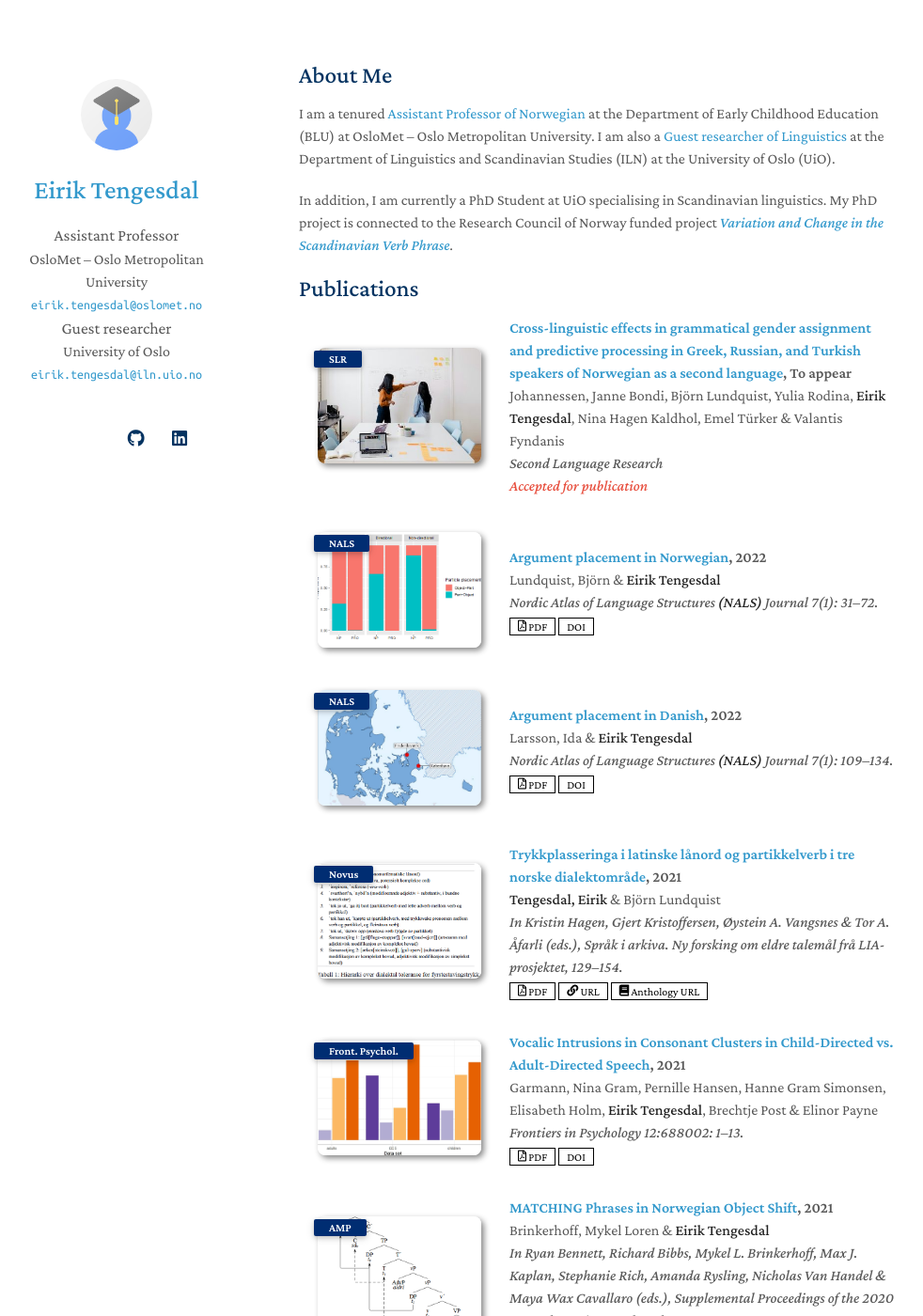
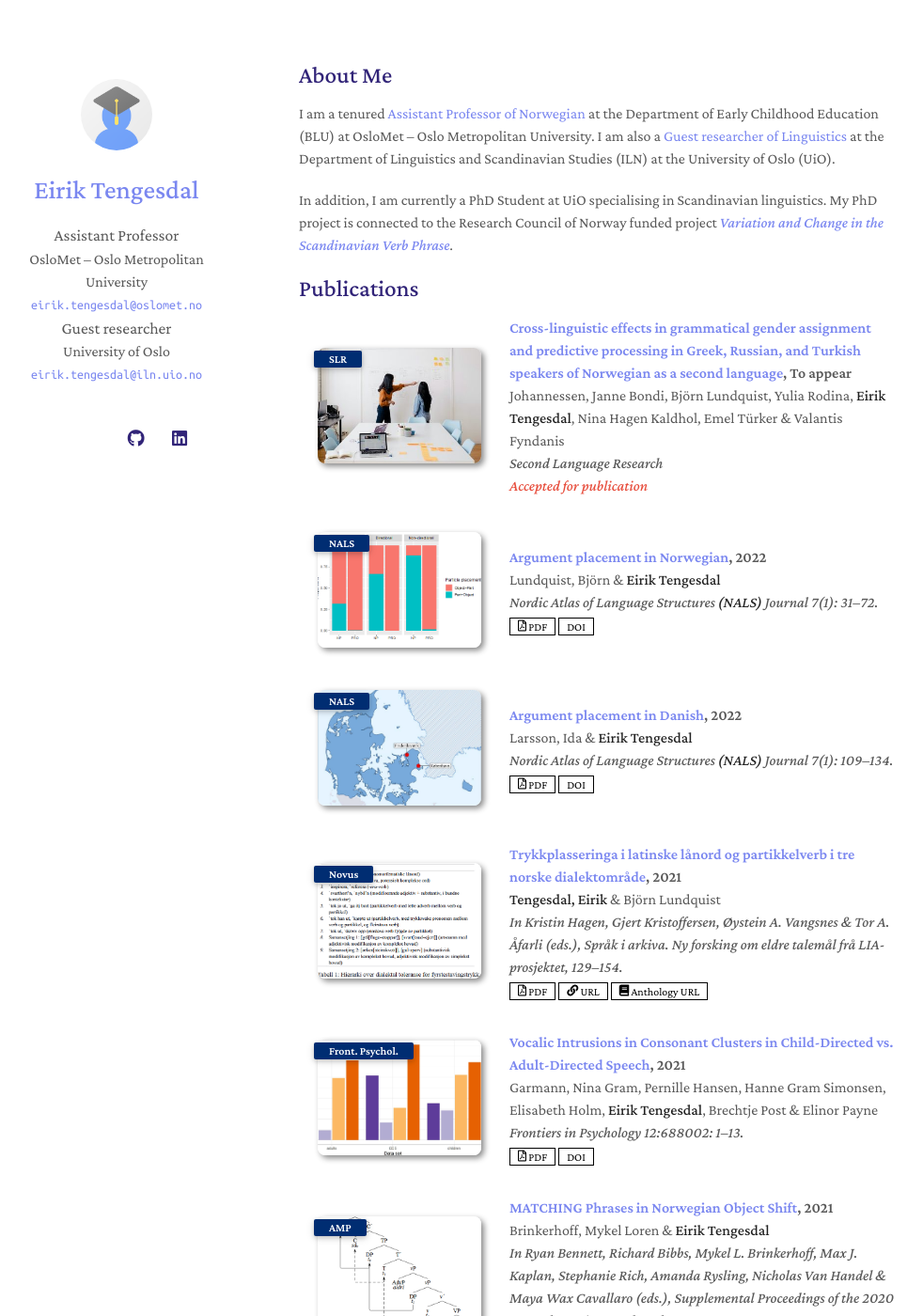
Before and after one commit to EirikTengesdal/eiriktengesdal.no-old, a Jekyll site: the page built from index.md, in a window 1280 px wide and 1400 px high. Shown: the whole window at 94% size, without its empty margins (152-1134 px from the left). Built offline with Jekyll 4.4.1, drawn with Linux system fonts in a browser that asks for light colours; nearby versions of some CDN libraries; a style sheet for code colours, icons or effects is not loaded; our own code applies the rules of GitHub Pages for plain Markdown files.

Commit message:
Update minimal-light.scss

```diff
--- a/_sass/minimal-light.scss
+++ b/_sass/minimal-light.scss
@@ -7,14 +7,14 @@
   height:2.4rem;
   width:2.4rem;
   background-color:transparent;
-  color:#043361!important;
+  color:#312478!important; /*#043361*/
   border-radius:100%;
   text-align:center;
   font-size:1.15rem;
   line-height:2.5rem;
   margin-right:1rem}
 
-@media (prefers-color-scheme: dark) { .social-icons a {color: #3eb7f0 !important; }}
+@media (prefers-color-scheme: dark) { .social-icons a {color: #9b3ef0 !important; }}/*#3eb7f0*/
 
 .social-icons a:last-child{margin-right:0}.social-icons a:hover{background-color:white;
     color:black;
@@ -230,18 +230,18 @@ papertitle {
 
 h3, h4, h5, h6 {
   font-weight: 600;
-  color:#043361;
+  color:#312478;/*#043361;*/
   margin:0 0 20px;
 }
 
 h1 {
   font-weight: 500;
-  color:#043361;
+  color:#312478;/*#043361;*/
   margin:0 0 20px;
 }
 
 h2 {
-  color:#043361;
+  color:#312478;/*#043361;*/
   font-weight: 500;
   margin:2px 0px 15px;
   font-size: 157%;
@@ -249,11 +249,11 @@ h2 {
 
 @media (prefers-color-scheme: dark) {
   h1, h3, h4, h5, h6 {
-    color:rgb(62, 183, 240);
+    color:rgb(141, 147, 210)/*62, 183, 240);*/
   }
 
   h2 {
-    color:rgb(62, 183, 240);
+    color:rgb(141, 147, 210)/*62, 183, 240);*/
   }
 }
 
@@ -270,17 +270,17 @@ h1 {
 }
 
 a {
-  color:#39c;
+  color:#7a87f0;/*#39c;*/
   text-decoration:none;
 }
 
 a:hover {
-  color:#069;
+  color:#4859b2;/*#069;*/
 }
 
 @media (prefers-color-scheme: dark) {
   a {
-    color:rgb(62, 183, 240);
+    color:rgb(141, 147, 210)/*62, 183, 240);*/
   }
 }
 
@@ -343,11 +343,11 @@ th {
 
 @media (prefers-color-scheme: dark) {
   th {
-    color:rgb(62, 183, 240);
+    color:rgb(141, 147, 210)/*62, 183, 240);*/
   }
 
   dt {
-    color:rgb(62, 183, 240);
+    color:rgb(141, 147, 210)/*62, 183, 240);*/
   }
 }
 
```
